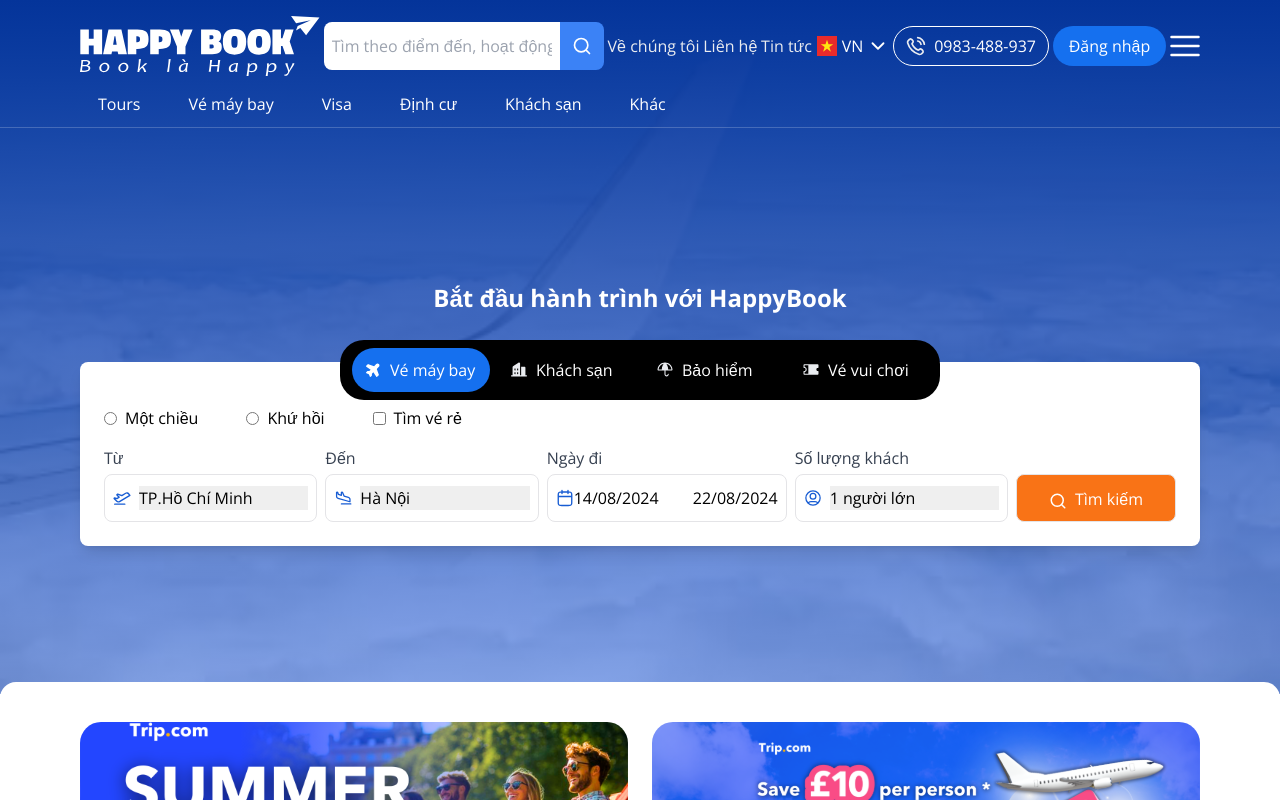
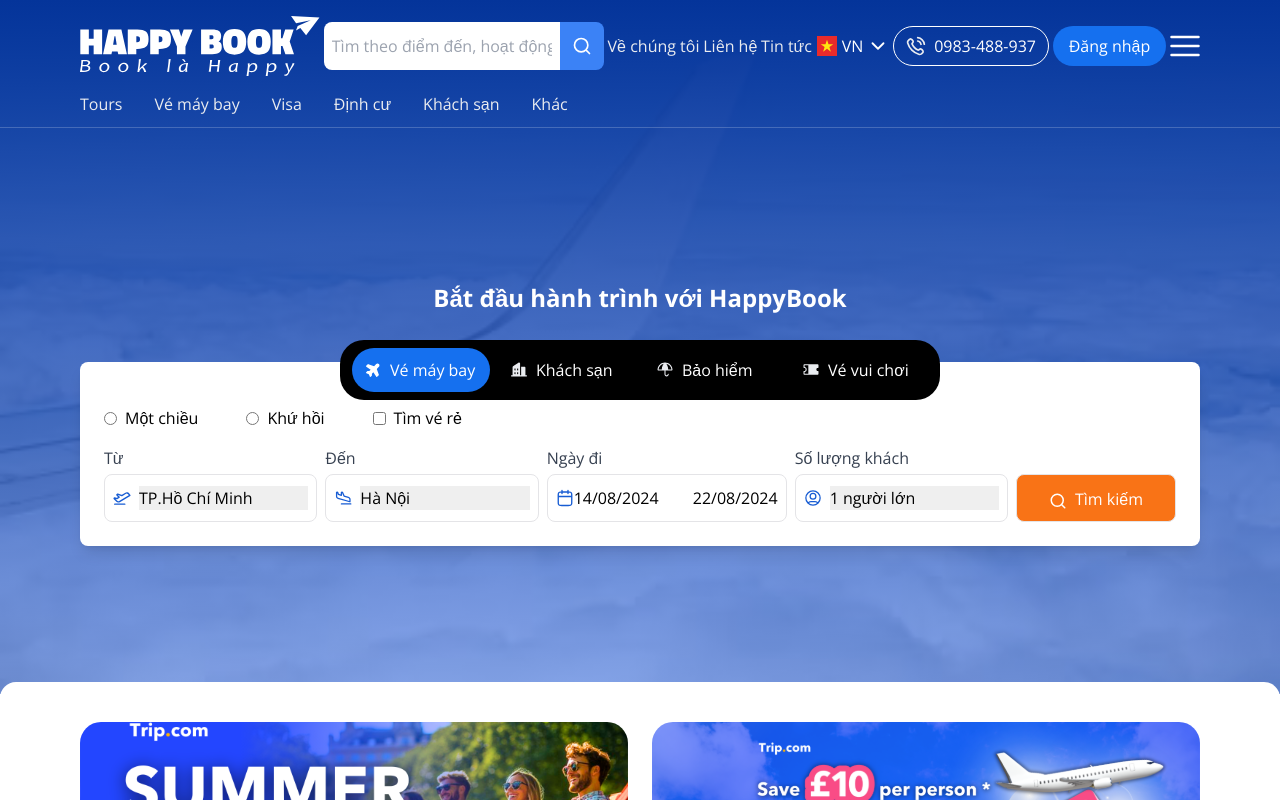
Before and after one commit to Betech-JSC/bed_happybook_client, a Next.js app: page / in a window 1280 px wide. Shown: the top 800 px of the page. Built offline with nearby package versions, Linux system fonts and the light colour scheme.

Commit message:
update_hover_header

```diff
--- a/src/components/header.tsx
+++ b/src/components/header.tsx
@@ -51,26 +51,17 @@ export default function Header() {
 
           {/* <div className="flex items-center space-x-6"> */}
           <div>
-            <a
-              href="#"
-              className="h-8 hover:border-b-[3px] hover:border-[#F27145] hover:text-white text-[#EAECF0]"
-            >
+            <a href="#" className={styles.header__menu_item}>
               Về chúng tôi
             </a>
           </div>
           <div>
-            <a
-              href="#"
-              className="h-8 hover:border-b-[3px] hover:border-[#F27145] hover:text-white text-[#EAECF0]"
-            >
+            <a href="#" className={styles.header__menu_item}>
               Liên hệ
             </a>
           </div>
           <div>
-            <a
-              href="#"
-              className="h-8 hover:border-b-[3px] hover:border-[#F27145] hover:text-white text-[#EAECF0]"
-            >
+            <a href="#" className={styles.header__menu_item}>
               Tin tức
             </a>
           </div>
@@ -129,41 +120,23 @@ export default function Header() {
         </div>
         {/* Bottom Navigation */}
         <div className="mx-auto relative lg:px-[50px] xl:px-[80px] sm:px-3">
-          <nav className="flex h-[26px] space-x-3">
-            <a
-              href="#"
-              className="hover:border-b-[3px] hover:border-[#F27145] px-[18px]"
-            >
+          <nav className="flex h-[26px] space-x-8">
+            <a href="#" className={`${styles.header__menu_item}`}>
               Tours
             </a>
-            <a
-              href="#"
-              className="hover:border-b-[3px] hover:border-[#F27145] px-[18px]"
-            >
+            <a href="#" className={`${styles.header__menu_item}`}>
               Vé máy bay
             </a>
-            <a
-              href="#"
-              className="hover:border-b-[3px] hover:border-[#F27145] px-[18px] "
-            >
+            <a href="#" className={`${styles.header__menu_item}`}>
               Visa
             </a>
-            <a
-              href="#"
-              className="hover:border-b-[3px] hover:border-[#F27145] px-[18px]"
-            >
+            <a href="#" className={`${styles.header__menu_item}`}>
               Định cư
             </a>
-            <a
-              href="#"
-              className="hover:border-b-[3px] hover:border-[#F27145] px-[18px]"
-            >
+            <a href="#" className={`${styles.header__menu_item}`}>
               Khách sạn
             </a>
-            <a
-              href="#"
-              className="hover:border-b-[3px] hover:border-[#F27145] ml-3 px-[18px]"
-            >
+            <a href="#" className={`${styles.header__menu_item}`}>
               Khác
             </a>
           </nav>
--- a/src/styles/styles.module.scss
+++ b/src/styles/styles.module.scss
@@ -19,6 +19,23 @@ $primary-color-blue: #1570ef;
     background-color: #fff;
     opacity: 0.2;
     display: block;
+  }
+  &_item {
+    @apply relative h-8 hover:text-white text-[#EAECF0];
+    transition: all 0.3s ease-in;
+    &:hover:after {
+      background-color: $primary-color;
+      height: 3px;
+    }
+    &:after {
+      position: absolute;
+      content: "";
+      width: 100%;
+      height: 0;
+      top: 32px;
+      right: 0;
+      transition: all 0.3s ease-in;
+    }
   }
 }
 // Visa step
```
